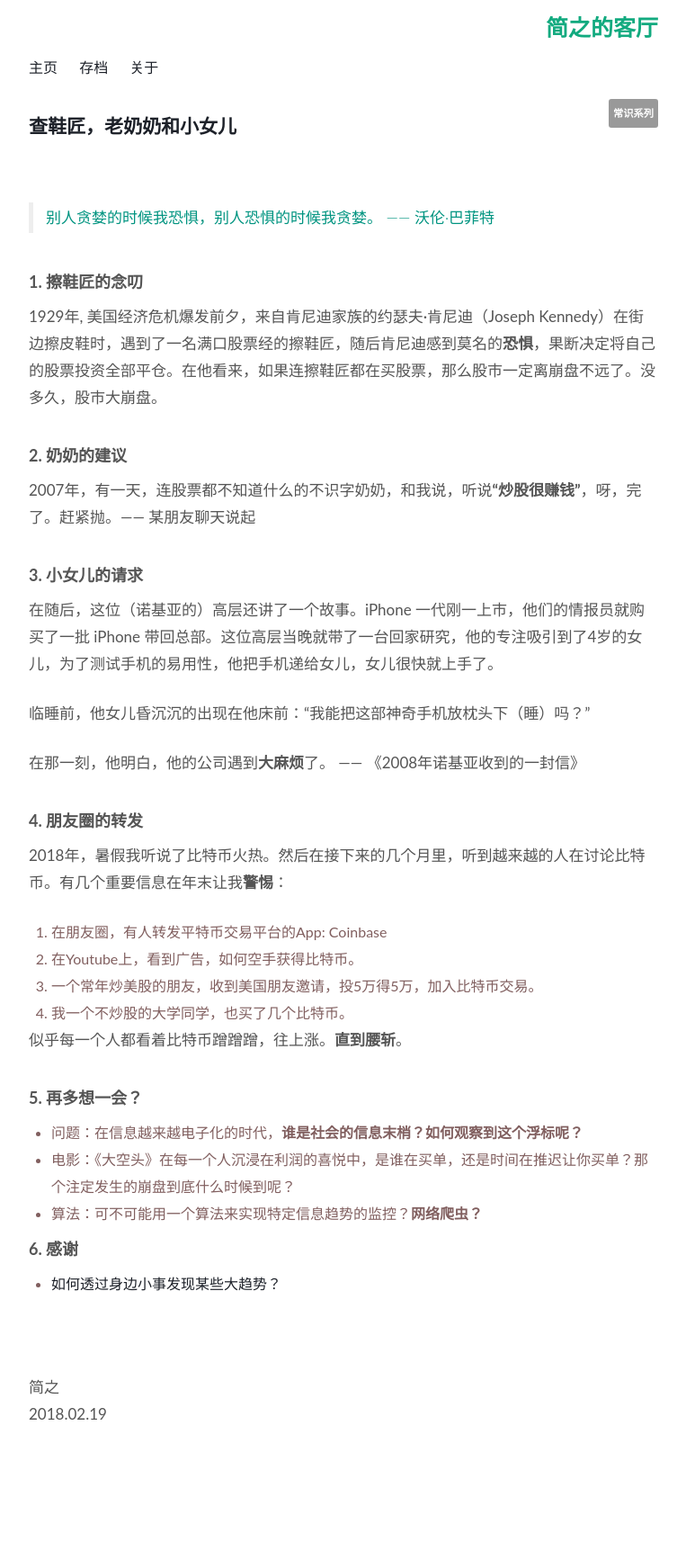
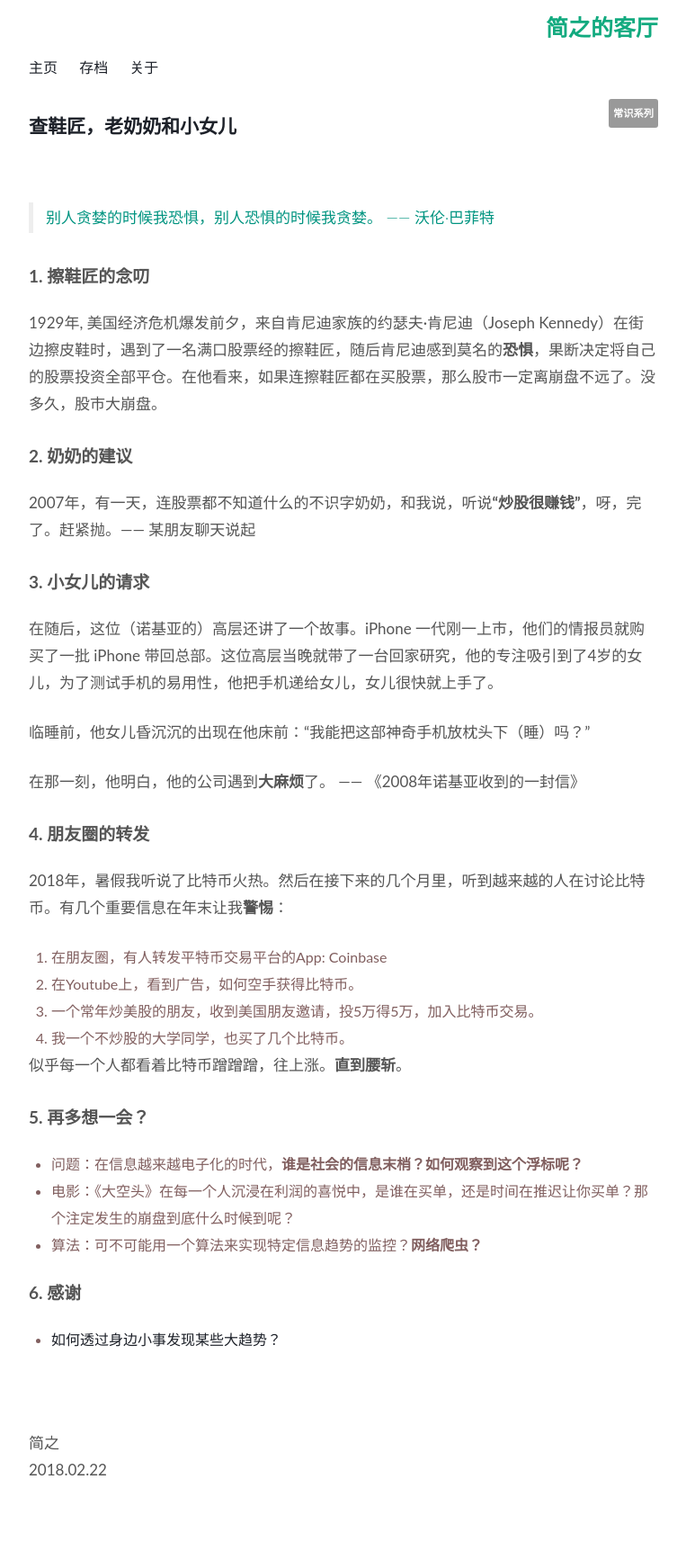
Before and after one commit to WillWang-X/willwang-x.github.io, a Jekyll site: the page built from _posts/2018-02-22-fear-and-trend.md, in a window 1280 px wide. Shown: the whole page at 90% size, without its empty margins (258-1021 px from the left). Built offline with Jekyll 4.4.1, drawn with Linux system fonts in a browser that asks for light colours; before the commit the page ends 1672 px from its top, so only the background shows below that.

Commit message:
add fear and trend

```diff
--- a/_posts/2018-02-19-kernel-function copy.md
+++ b/_posts/2018-02-22-fear-and-trend.md
@@ -14,15 +14,15 @@
 
 > 别人贪婪的时候我恐惧，别人恐惧的时候我贪婪。 —— 沃伦·巴菲特
 
-### 1. 擦鞋匠的念叨
+## 1. 擦鞋匠的念叨
 
 1929年, 美国经济危机爆发前夕，来自肯尼迪家族的约瑟夫·肯尼迪（Joseph Kennedy）在街边擦皮鞋时，遇到了一名满口股票经的擦鞋匠，随后肯尼迪感到莫名的**恐惧**，果断决定将自己的股票投资全部平仓。在他看来，如果连擦鞋匠都在买股票，那么股市一定离崩盘不远了。没多久，股市大崩盘。
 
-### 2. 奶奶的建议
+## 2. 奶奶的建议
 
 2007年，有一天，连股票都不知道什么的不识字奶奶，和我说，听说**“炒股很赚钱”**，呀，完了。赶紧抛。—— 某朋友聊天说起
 
-### 3. 小女儿的请求
+## 3. 小女儿的请求
 
 在随后，这位（诺基亚的）高层还讲了一个故事。iPhone 一代刚一上市，他们的情报员就购买了一批 iPhone 带回总部。这位高层当晚就带了一台回家研究，他的专注吸引到了4岁的女儿，为了测试手机的易用性，他把手机递给女儿，女儿很快就上手了。
 
@@ -30,7 +30,7 @@
 
 在那一刻，他明白，他的公司遇到**大麻烦**了。  —— 《2008年诺基亚收到的一封信》
 
-### 4. 朋友圈的转发
+## 4. 朋友圈的转发
 
 2018年，暑假我听说了比特币火热。然后在接下来的几个月里，听到越来越的人在讨论比特币。有几个重要信息在年末让我**警惕**：
 
@@ -42,13 +42,13 @@
 似乎每一个人都看着比特币蹭蹭蹭，往上涨。**直到腰斩**。
 
 
-### 5. 再多想一会？
+## 5. 再多想一会？
 
 - 问题：在信息越来越电子化的时代，**谁是社会的信息末梢？如何观察到这个浮标呢？**
 - 电影：《大空头》在每一个人沉浸在利润的喜悦中，是谁在买单，还是时间在推迟让你买单？那个注定发生的崩盘到底什么时候到呢？
 - 算法：可不可能用一个算法来实现特定信息趋势的监控？**网络爬虫？**
 
-### 6. 感谢
+## 6. 感谢
 
 - [如何透过身边小事发现某些大趋势？](https://www.zhihu.com/question/21179967)
 
@@ -57,4 +57,4 @@
 <br>
 
 简之
-2018.02.19
+2018.02.22
```
